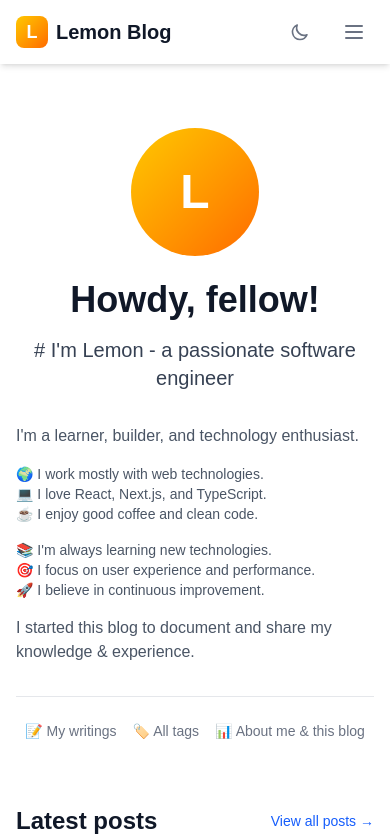
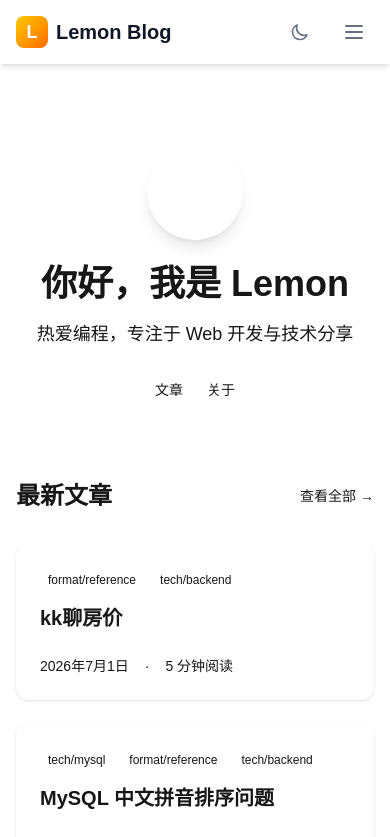
Before and after one commit to lengmodkx/lemonBlog, a Next.js app: page / in a window 390 px wide. Shown: the top 837 px of the page. Built offline with nearby package versions, Linux system fonts and the light colour scheme; a small style sheet from the web is missing.

Commit message:
feat: redesign homepage with grid layout - Replace list with responsive card grid (1/2/3 columns) - Simplify hero section with minimal design - Add proper spacing for paper background - Display 9 latest posts in grid format

```diff
--- a/src/app/page.tsx
+++ b/src/app/page.tsx
@@ -8,113 +8,60 @@ export const metadata = {
 };
 
 export default function Home() {
-  const latestPosts = getLatestPosts(5);
+  const latestPosts = getLatestPosts(9); // 获取最多9篇文章
 
   return (
-    <div className="min-h-screen bg-white dark:bg-gray-900">
-      <div className="max-w-4xl mx-auto px-4 sm:px-6 lg:px-8 py-16">
-        {/* Personal Introduction Section */}
-        <div className="text-center mb-16">
+    <div className="min-h-screen bg-paper-50 dark:bg-ink-DEFAULT">
+      {/* Hero Section */}
+      <section className="max-w-4xl mx-auto px-4 py-20 text-center">
         <div className="mb-8">
-            <div className="w-32 h-32 bg-gradient-to-br from-yellow-400 to-orange-500 rounded-full mx-auto mb-6 flex items-center justify-center">
-              <span className="text-white font-bold text-5xl">L</span>
+          <div className="w-24 h-24 bg-gradient-to-br from-accent to-accent-hover rounded-full mx-auto mb-6 flex items-center justify-center shadow-lg">
+            <span className="text-white font-bold text-4xl">L</span>
           </div>
-            <h1 className="text-4xl font-bold text-gray-900 dark:text-white mb-4">
-              Howdy, fellow!
+          <h1 className="text-4xl font-bold text-ink dark:text-text-primary mb-4">
+            你好，我是 Lemon
           </h1>
-            <p className="text-xl text-gray-700 dark:text-gray-300 mb-2">
-              # I'm Lemon - a passionate software engineer
+          <p className="text-lg text-ink-light dark:text-text-secondary max-w-2xl mx-auto">
+            热爱编程，专注于 Web 开发与技术分享
           </p>
         </div>
 
-          <div className="max-w-3xl mx-auto text-left mb-8">
-            <p className="text-gray-600 dark:text-gray-400 mb-4">
-              I'm a learner, builder, and technology enthusiast.
-            </p>
-            <div className="grid md:grid-cols-2 gap-4 text-sm text-gray-600 dark:text-gray-400">
-              <div>
-                <p>🌍 I work mostly with web technologies.</p>
-                <p>💻 I love React, Next.js, and TypeScript.</p>
-                <p>☕ I enjoy good coffee and clean code.</p>
+        <div className="flex justify-center gap-6 text-sm text-muted">
+          <Link href="/blog" className="hover:text-accent dark:hover:text-accent-dark transition-colors">
+            文章
+          </Link>
+          <Link href="/about" className="hover:text-accent dark:hover:text-accent-dark transition-colors">
+            关于
+          </Link>
         </div>
-              <div>
-                <p>📚 I'm always learning new technologies.</p>
-                <p>🎯 I focus on user experience and performance.</p>
-                <p>🚀 I believe in continuous improvement.</p>
-              </div>
-            </div>
-            <p className="text-gray-600 dark:text-gray-400 mb-4 mt-4">
-              I started this blog to document and share my knowledge & experience.
-            </p>
-          </div>
+      </section>
 
-          <div className="border-t border-gray-200 dark:border-gray-700 pt-6">
-            <div className="flex flex-wrap justify-center gap-4 text-sm text-gray-500 dark:text-gray-400">
-              <Link href="/blog" className="hover:text-blue-600 dark:hover:text-blue-400">
-                📝 My writings
-              </Link>
-              <Link href="/blog" className="hover:text-blue-600 dark:hover:text-blue-400">
-                🏷️ All tags
-              </Link>
-              <a href="#" className="hover:text-blue-600 dark:hover:text-blue-400">
-                📊 About me & this blog
-              </a>
-            </div>
-          </div>
-        </div>
-
-        {/* Latest Posts Section */}
-        <div className="mb-12">
+      {/* Latest Posts Grid */}
+      <section className="max-w-6xl mx-auto px-4 pb-20">
         <div className="flex justify-between items-center mb-8">
-            <h2 className="text-2xl font-bold text-gray-900 dark:text-white">
-              Latest posts
+          <h2 className="text-2xl font-bold text-ink dark:text-text-primary">
+            最新文章
           </h2>
           <Link
             href="/blog"
-              className="text-blue-600 hover:text-blue-800 dark:text-blue-400 dark:hover:text-blue-300 text-sm font-medium"
+            className="text-accent dark:text-accent-dark hover:text-accent-hover dark:hover:text-accent-darkHover text-sm font-medium"
           >
-              View all posts →
+            查看全部 →
           </Link>
         </div>
 
         {latestPosts.length > 0 ? (
-            <div className="space-y-8">
+          <div className="grid grid-cols-1 md:grid-cols-2 lg:grid-cols-3 gap-6">
             {latestPosts.map((post) => (
               <ArticleCard key={post.slug} post={post} />
             ))}
           </div>
         ) : (
-            <div className="text-center py-12">
-              <div className="text-gray-400 dark:text-gray-500 mb-4">
-                <svg
-                  className="w-16 h-16 mx-auto"
-                  fill="none"
-                  stroke="currentColor"
-                  viewBox="0 0 24 24"
-                >
-                  <path
-                    strokeLinecap="round"
-                    strokeLinejoin="round"
-                    strokeWidth={2}
-                    d="M19 20H5a2 2 0 01-2-2V6a2 2 0 012-2h10a2 2 0 012 2v1m2 13a2 2 0 01-2-2V7m2 13a2 2 0 002-2V9a2 2 0 00-2-2h-2m-4-3H9M7 16h6M7 8h6v4H7V8z"
-                  />
-                </svg>
-              </div>
-              <h3 className="text-xl font-semibold text-gray-900 dark:text-white mb-2">
-                No articles yet
-              </h3>
-              <p className="text-gray-600 dark:text-gray-400">
-                Be the first to add some articles to the content/articles directory!
-              </p>
+          <div className="text-center py-20">
+            <p className="text-muted text-lg">暂无文章</p>
           </div>
         )}
-        </div>
-
-        {/* Footer */}
-        <div className="border-t border-gray-200 dark:border-gray-700 pt-8 text-center text-sm text-gray-500 dark:text-gray-400">
-          <p>Happy reading</p>
-        </div>
-      </div>
+      </section>
     </div>
   );
 }
```
Lines whose indentation alone changed are shown as unchanged.
